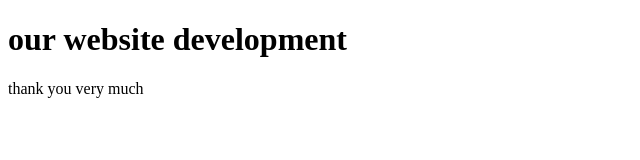
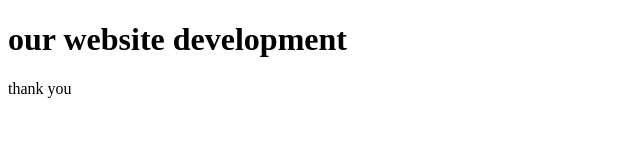
Before and after one commit to lenny9551/group-002, a plain HTML site: page index.html in a window 1280 px wide. Shown: the full height of the page, 0-640 px from the left. Drawn offline with Linux system fonts and the light colour scheme.

Commit message:
feat:new feature of index

```diff
--- a/index.html
+++ b/index.html
@@ -7,6 +7,6 @@
 </head>
 <body>
     <h1>our website development </h1>
-    <p>thank you very much</p>
+    <p>thank you </p>
 </body>
 </html>                                                                                                                                                                                                                                                  <!DOCTYPE html>
```
